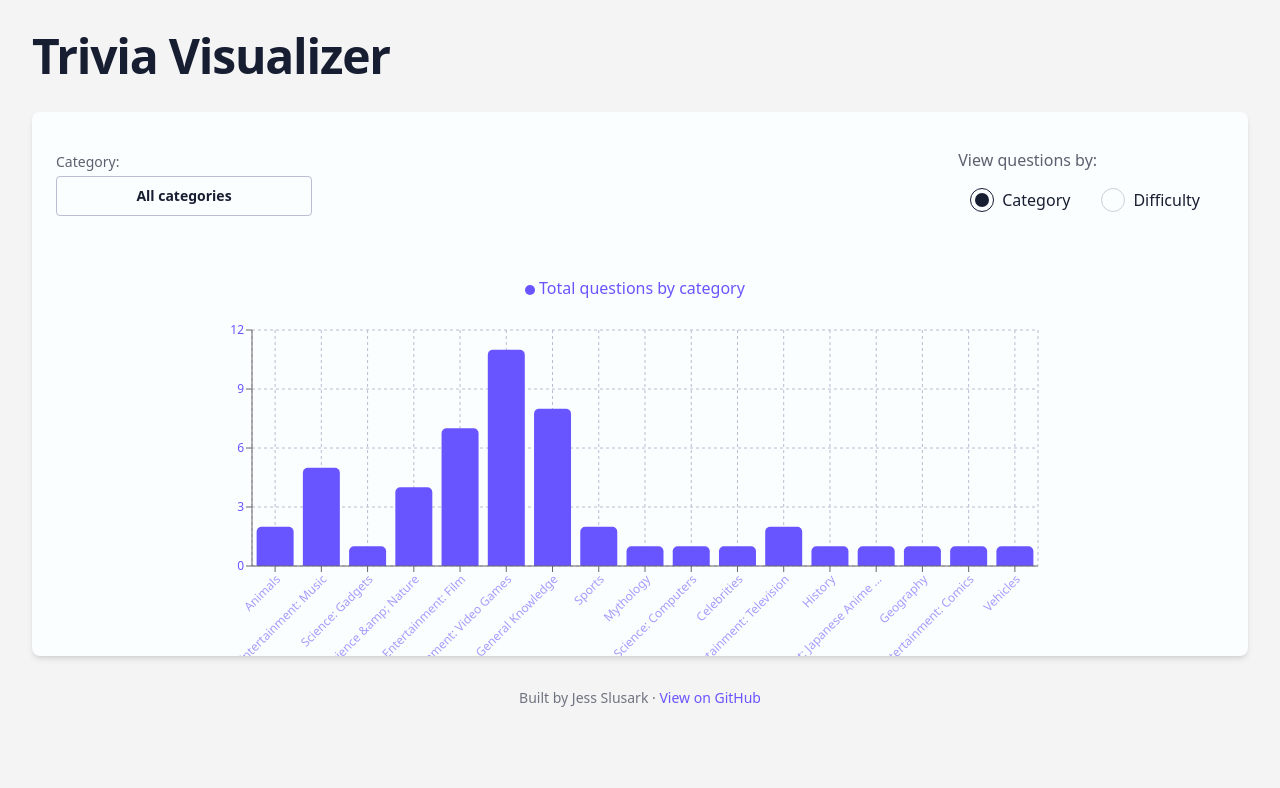
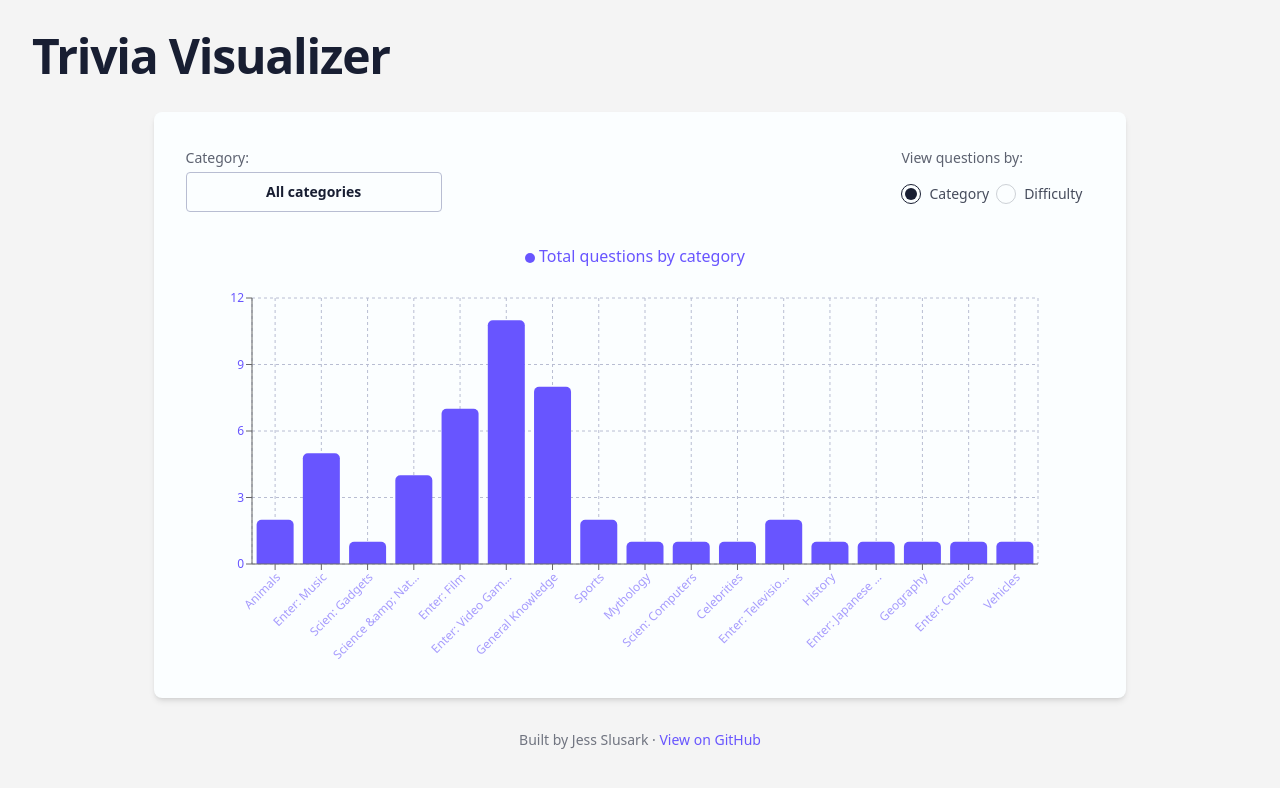
Before and after one commit to JSlusark/mini-visualization-tool, a React (Vite) app: page / in a window 1280 px wide. Shown: the top 788 px of the page. Built offline with nearby package versions, Linux system fonts and the light colour scheme.

Commit message:
fix: trimmed chart labels on chart and fixed size

```diff
--- a/src/App.tsx
+++ b/src/App.tsx
@@ -46,8 +46,8 @@ function App() {
             </header>
 
             {/* Main Content Section */}
-            <section className="card bg-base-100 shadow-md">
-                <div className="card-body flex flex-col items-center gap-4 md:flex-row md:items-center md:justify-between">
+            <section className="card bg-base-100 shadow-md max-w-[80%] mx-auto py-6">
+                <div className="card-body py-0 px-8 flex flex-col items-center gap-4 md:flex-row md:items-center md:justify-between">
                     <SelectCategory
                         data={data}
                         selectedCategory={selectedCategory}
--- a/src/components/Chart.tsx
+++ b/src/components/Chart.tsx
@@ -27,6 +27,7 @@ function Chart({
 
     // Tracks window width to decide if rotating values - might also avoid and use css later in some way
     const [rotateLabels, setRotateLabels] = useState(false);
+    const [windowWidth, setWindowWidth] = useState(0);
     const [overBar, setOverBar] = useState(false); // so that tooltip appears only when hovering on the bar instead
 
     // Tailwind breakpoints in px
@@ -57,6 +58,8 @@ function Chart({
     useEffect(() => {
         const handleResize = () => {
             const labelCount = chartData.length;
+            setWindowWidth(window.innerWidth);
+            console.log("Window width:", window.innerWidth);
             const shouldRotate = computeShouldRotate(
                 window.innerWidth,
                 labelCount
@@ -74,10 +77,15 @@ function Chart({
             <ResponsiveContainer
                 className="max-w-4xl"
                 width="100%"
-                height={400}>
+                height={450}>
                 <BarChart
                     data={chartData}
-                    margin={{ top: 20, right: 50, left: 0, bottom: 60 }}>
+                    margin={{
+                        top: 20,
+                        right: 50,
+                        left: 0,
+                        bottom: rotateLabels ? 100 : 60,
+                    }}>
                     <CartesianGrid
                         strokeDasharray="3 3"
                         stroke={colorScheme.base200}
@@ -86,19 +94,29 @@ function Chart({
                     <XAxis
                         dataKey="value"
                         tickFormatter={(value: string) => {
-                            // Base trimming logic
-                            const limit = rotateLabels ? 30 : 10; // show more chars if rotated
-                            return value.length > limit
-                                ? value.slice(0, limit) + "…"
-                                : value;
+                            let formatted = value;
+                            let title = value.split(":");
+                            if (title[1]) {
+                                formatted =
+                                    title[0].trim().substring(0, 5) +
+                                    `: ` +
+                                    title[1]; // "Ent"
+                            }
+
+                            // Base trimming logic for everything else
+                            const limit = rotateLabels ? 17 : 10; // show more chars if rotated
+                            return formatted.length > limit
+                                ? formatted.slice(0, limit) + "…"
+                                : formatted;
                         }}
                         tick={{
                             fontSize: 12,
                             fill: `${customiseColor(activeFilter, "active")}`,
                         }}
-                        interval={(rotateLabels && window.innerWidth < 640 )? 1 : 0}
+                        interval={rotateLabels && windowWidth < 500 ? 1 : 0}
                         angle={rotateLabels ? -45 : 0}
                         textAnchor={rotateLabels ? "end" : "middle"}
+                        height={10}
                     />
 
                     <YAxis
--- a/src/components/SelectCategory.tsx
+++ b/src/components/SelectCategory.tsx
@@ -1,11 +1,6 @@
 import { useState } from "react";
 import type { TriviaQuestion } from "../types";
 
-/*
-    TODO:
-    - select category to filter active filter by one single category
-    - or select category to show total property distribution per category?
-*/
 function SelectCategory({
     data,
     selectedCategory,
@@ -20,7 +15,7 @@ function SelectCategory({
     categories.unshift("All categories");
 
     return (
-           <div className="dropdown dropdown-hover w-full sm:w-64 max-w-xs md:max-w-sm">
+           <div className=" dropdown dropdown-hover w-full sm:w-64 max-w-xs md:max-w-sm">
             <p className="label-text mb-1 text-left w-full text-sm text-base-content/70">
                 Category:
             </p>
@@ -28,7 +23,7 @@ function SelectCategory({
             {/* Trigger button */}
             <button
                 tabIndex={0}
-                className="btn btn-sm w-full h-10 bg-base-100 text-base-content border border-base-200 hover:border-primary/40 hover:shadow-sm transition-all duration-150 focus:outline-none text-sm">
+                className="btn btn-sm w-full h-10 bg-base-100 text-base-content border border-base-200  hover:shadow-sm transition-all duration-150 focus:outline-none text-sm">
                     {selectedCategory ? selectedCategory : "All categories"}
             </button>
                 <ul
--- a/src/components/filterQuestions.tsx
+++ b/src/components/filterQuestions.tsx
@@ -11,7 +11,7 @@ const FilterQuestions: React.FC<FilterQuestionsProps> = ({
     onChange,
 }) => (
     <div className="flex flex-col items-start gap-2 px-3 py-3">
-        <span className="label-text text-sm md:text-base text-base-content/70">
+        <span className="label-text text-sm text-base-content/70">
             View questions by:
         </span>
 
@@ -19,11 +19,11 @@ const FilterQuestions: React.FC<FilterQuestionsProps> = ({
             {viewOptions.map((option) => (
             <label
                 key={option.key}
-                className="flex items-center gap-2 join-item px-3 py-2 cursor-pointer rounded-md transition-colors duration-150  ">
+                className="flex items-center gap-2 join-item  py-2 cursor-pointer rounded-md transition-colors duration-150  ">
                 <input
                     type="radio"
                     name="radio-5"
-                    className={`radio ${
+                    className={`radio radio-sm ${
                         activeFilter === option.key
                             ? "radio-base-content"
                             : "radio-base-300"
@@ -33,7 +33,7 @@ const FilterQuestions: React.FC<FilterQuestionsProps> = ({
                         onChange(option.key);
                     }}
                 />
-                <p className="text-sm md:text-base font-medium text-base-content">
+                <p className="text-sm font-medium text-base-content/80">
                     {option.label}
                 </p>
             </label>
```
